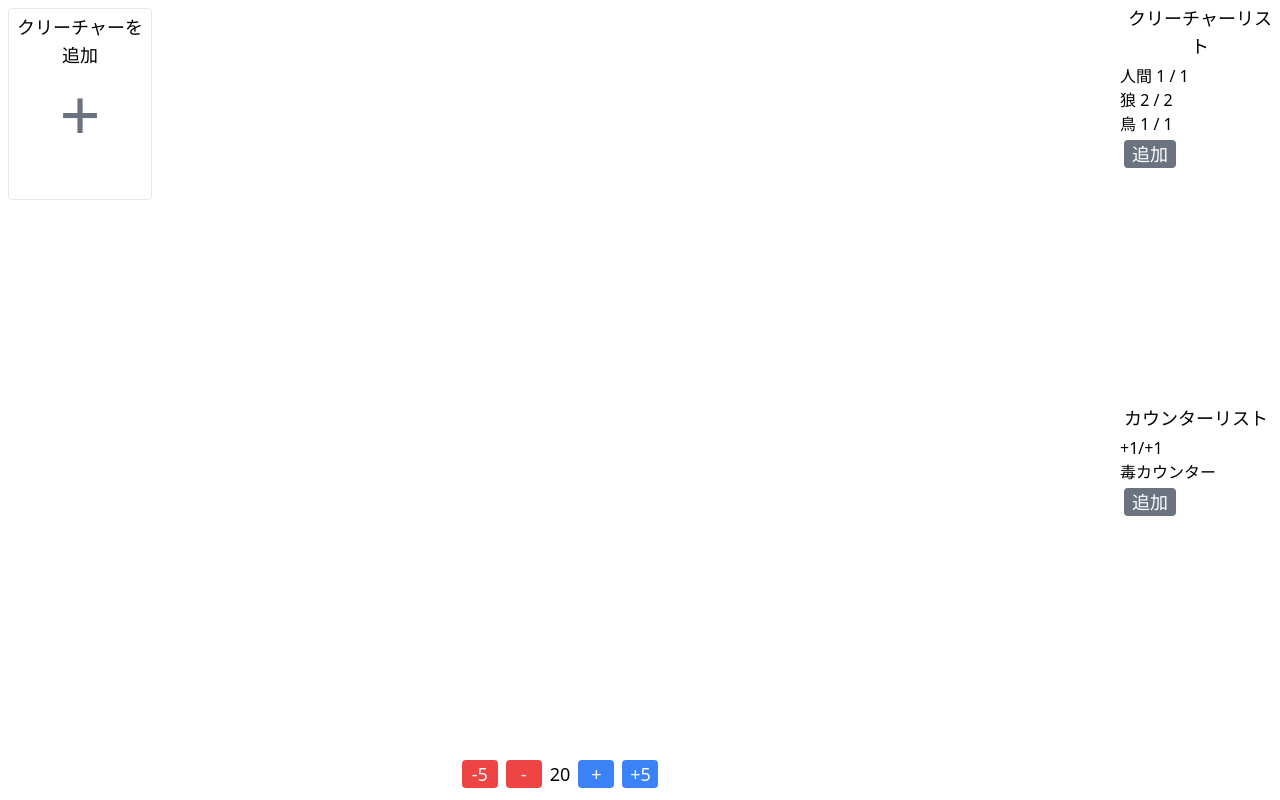
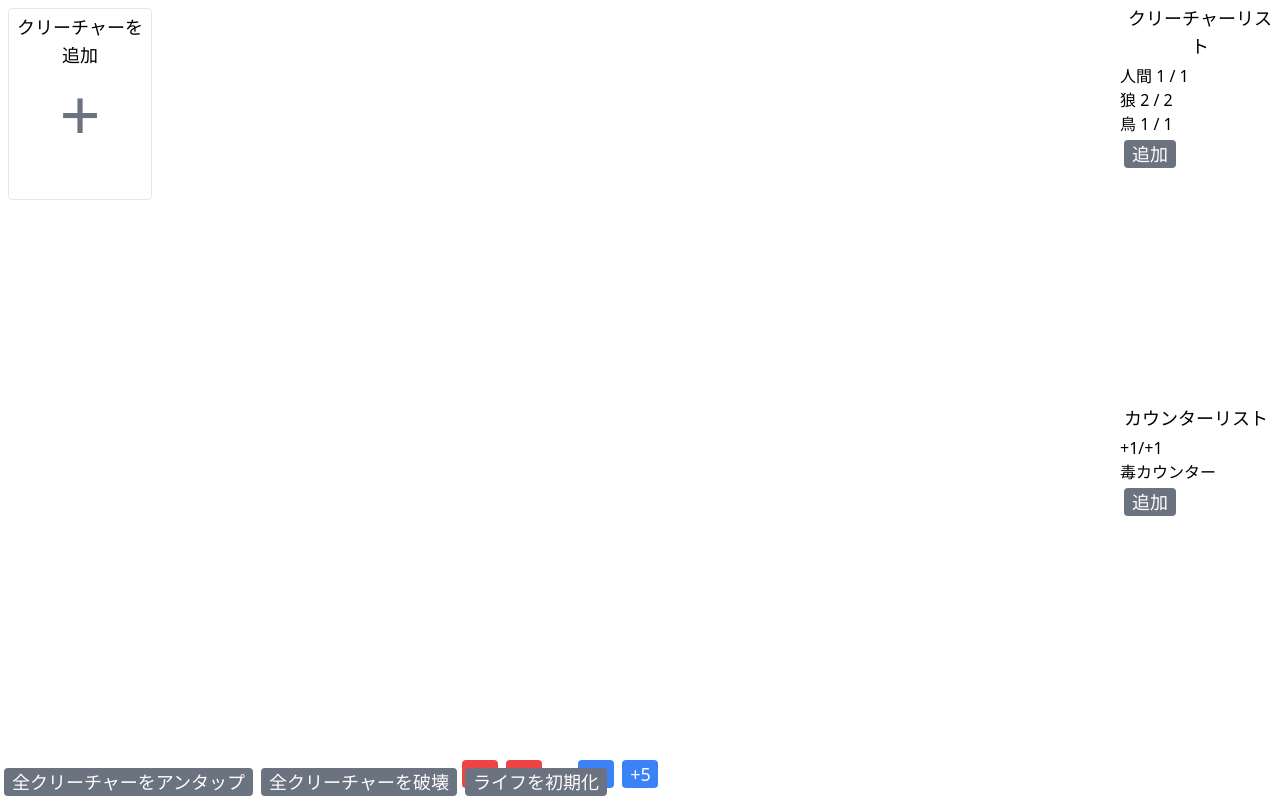
Before and after one commit to 30pancake/life_counter, a Nuxt app: page / in a window 1280 px wide. Built offline with nearby package versions, Linux system fonts and the light colour scheme.

Commit message:
以下のボタンを追加 ・ライフを初期化 ・クリーチャーをすべてアンタップ ・クリーチャーをすべて破壊

```diff
--- a/pages/index.vue
+++ b/pages/index.vue
@@ -16,6 +16,11 @@
       <div class="h-1/2">
         <label>カウンターリスト</label>
         <countersSourceView  ref="counters_source"  @appendCounterRequired="openNewCounterModal" />
+      </div>
+      <div class="fixed left-0 bottom-0">
+        <button class="gray-button" @click="UntapAll">全クリーチャーをアンタップ</button>
+        <button class="gray-button" @click="destloyAllCreatures">全クリーチャーを破壊</button>
+        <button class="gray-button" @click="initializeLife">ライフを初期化</button>
       </div>
     </div>
   </div>
@@ -85,6 +90,16 @@
       appendCounter(creature: Creature): void {
         this.$refs.counters_source.appendCounter(creature);
       },
+      destloyAllCreatures(): void {
+        if (confirm("全クリーチャーを破壊します。よろしいですか？")){
+          this.creatureList.splice(0);
+        }
+      },
+      UntapAll(): void {
+        this.creatureList.forEach(c => {
+          c.status.tap = false;
+        });
+      },
     },
     mounted() {
       this.initializeLife();
```
